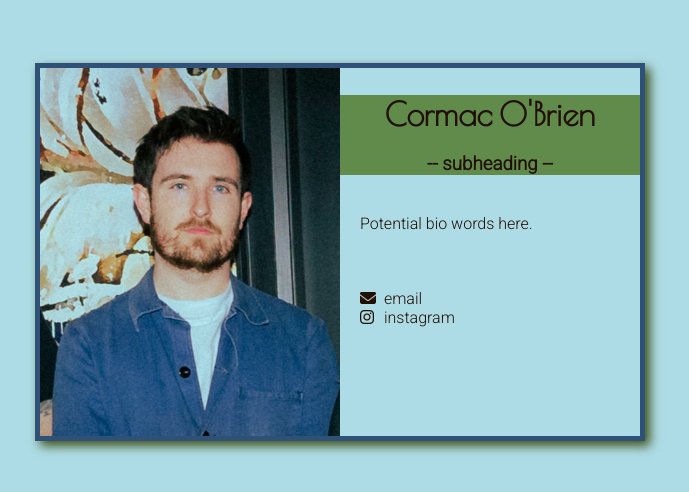
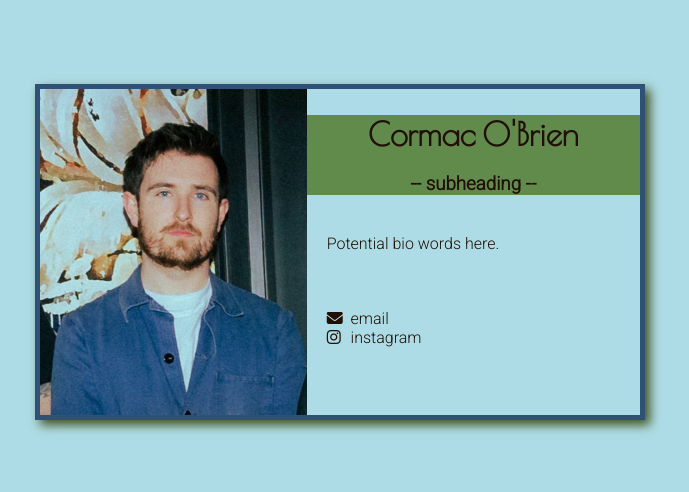
Before and after one commit to cormacfobrien/cormacfobrien.github.io, a plain HTML site: page index.html in a window 1280 px wide. Shown: the part 148-640 px from the top of the page, without its empty margins (300-989 px from the left). Drawn offline with nearby package versions, Linux system fonts and the light colour scheme.

Commit message:
corrected aspect ratio

```diff
--- a/index.html
+++ b/index.html
@@ -18,7 +18,9 @@
 </head>
 <body>
     <main>
-        <img src="images/cormac.png" alt="Cormac O'Brien" class="self">
+        <div class="self">
+            <img src="images/cormac.png" alt="Cormac O'Brien" class="self">
+        </div>
         <section>
             <div class="text">
                 <h1>Cormac O'Brien</h1>
--- a/style.css
+++ b/style.css
@@ -54,7 +54,12 @@ p{
 
 .self{
     display: block;
-    width: 50%;
+    width: auto;
+    height: 100%;;
+}
+
+.self img{
+    width: 100%;
     height: auto;
 }
 
```
